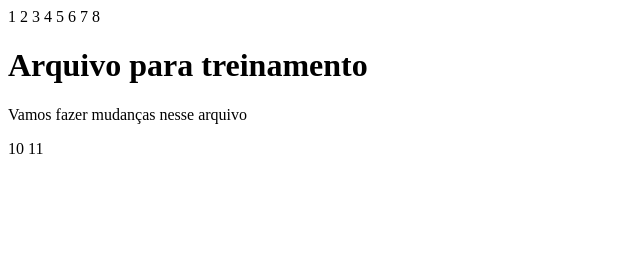
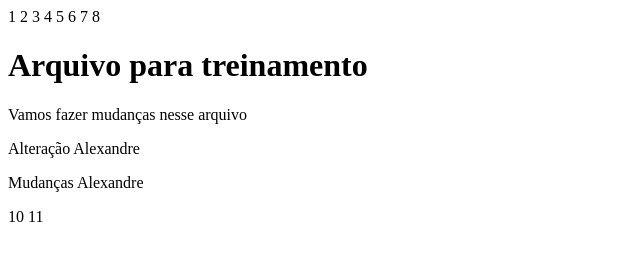
Before and after one commit to LeonardoHenriqueFins/Exercicio-Feriado-Git, a plain HTML site: page index.html in a window 1280 px wide. Shown: the whole page, without its empty margins (0-640 px from the left). Drawn offline with Linux system fonts and the light colour scheme.

Commit message:
v04 Alteração Alexandre

```diff
--- a/index.html
+++ b/index.html
@@ -7,5 +7,8 @@
 7  <body>
 8    <h1>Arquivo para treinamento</h1>
      <p>Vamos fazer mudanças nesse arquivo</p>
+     <p>Alteração Alexandre</p>
+
+     <p> Mudanças Alexandre </p>
 10  </body>
 11 </html>
```
